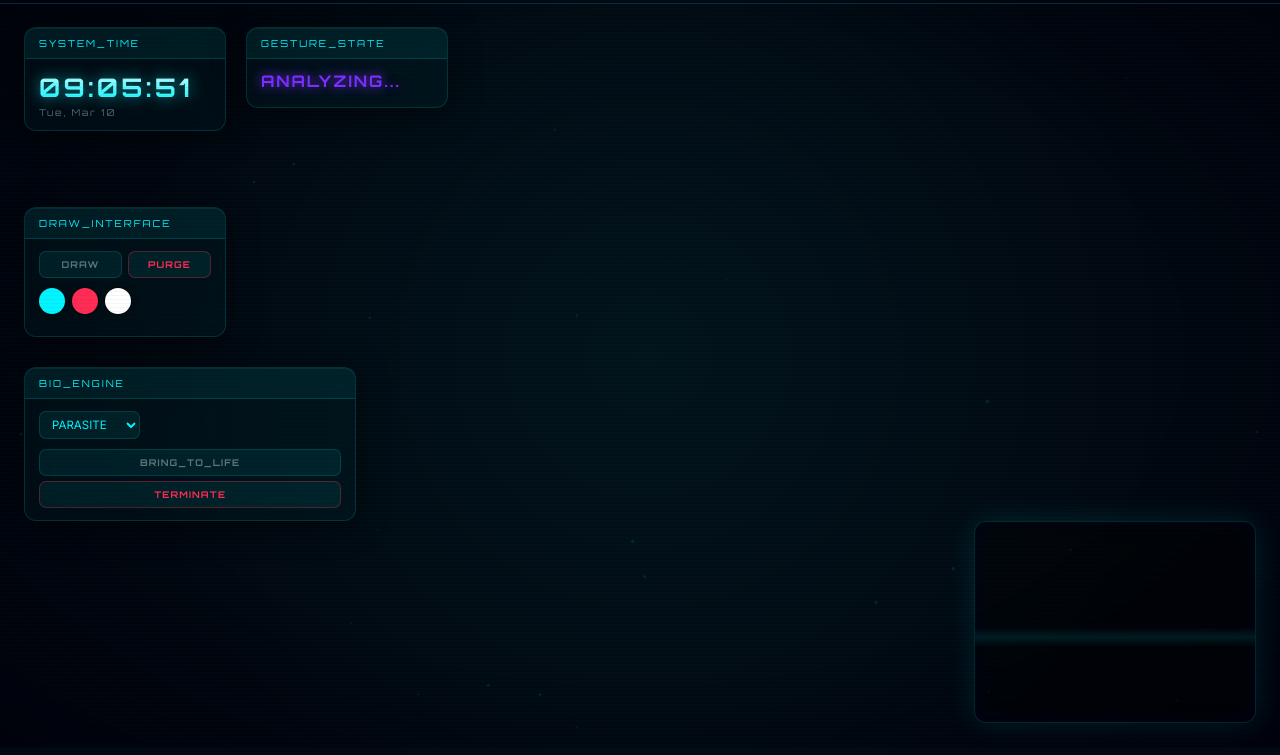
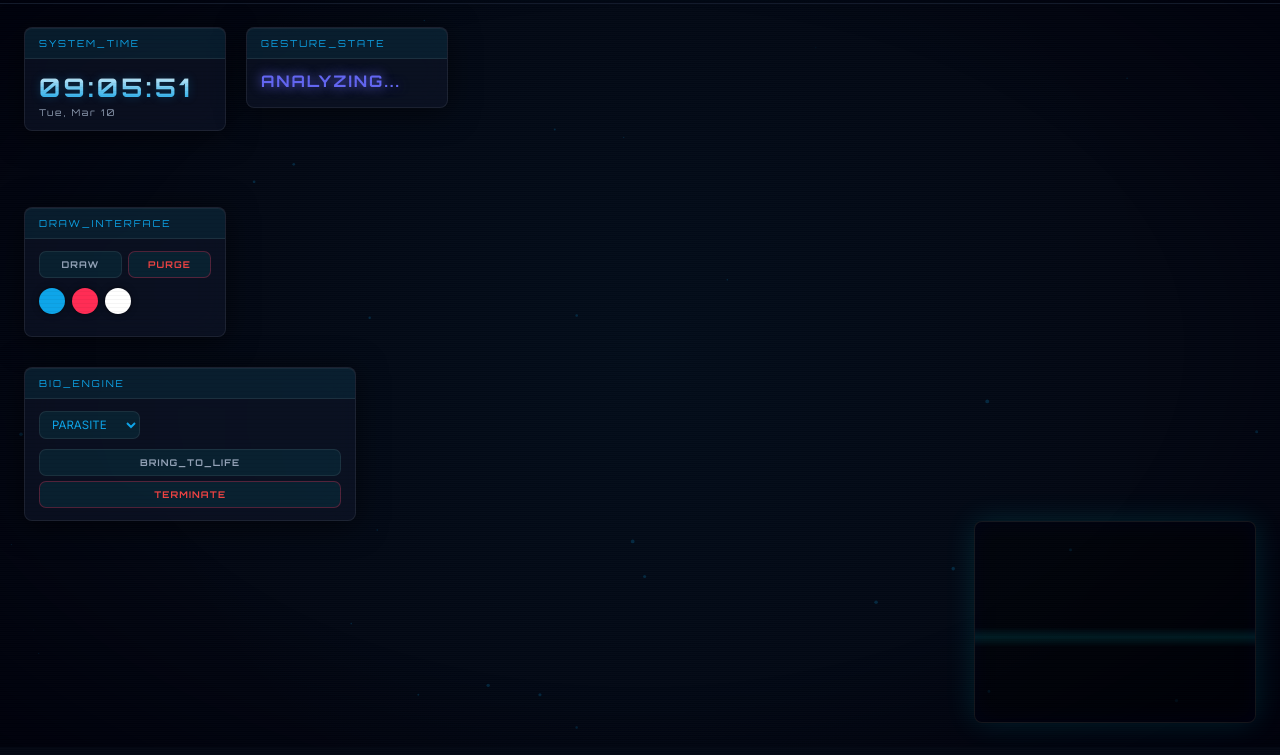
Before and after one commit to Jothankato05/saint-prime, a website: page index.html in a window 1280 px wide. Shown: the part 53-808 px from the top of the page. Drawn offline with Linux system fonts and the light colour scheme.

Commit message:
Design: overhaul color palette for a solid and professional aesthetic. - Switched from neon cyan to Sky Blue and Deep Space Navy. - Solidified glassmorphism elements with higher contrast. - Reduced glow intensities for a cleaner look. - Synced JS and HTML color defaults with the new theme.

```diff
--- a/index.html
+++ b/index.html
@@ -88,7 +88,7 @@
                         <button class="tool-btn danger" onclick="clearCanvas()">PURGE</button>
                     </div>
                     <div class="color-row">
-                        <div class="color-swatch" style="background:var(--cyan)" onclick="setColor('#00f5ff')"></div>
+                        <div class="color-swatch" style="background:var(--cyan)" onclick="setColor('#0ea5e9')"></div>
                         <div class="color-swatch" style="background:#ff2d55" onclick="setColor('#ff2d55')"></div>
                         <div class="color-swatch" style="background:#fff" onclick="setColor('#fff')"></div>
                     </div>
--- a/saint-prime.js
+++ b/saint-prime.js
@@ -15,7 +15,7 @@ let state = {
   handPresent: false,
   mode: 'STANDBY',
   tool: 'draw',
-  color: '#00f5ff',
+  color: '#0ea5e9',
   strokeSize: 4,
   lastHandPos: { x: 0, y: 0 },
   isDrawing: false,
@@ -373,7 +373,7 @@ function particleLoop() {
     p.x += p.vx; p.y += p.vy;
     if (p.x < 0 || p.x > innerWidth) p.vx *= -1;
     if (p.y < 0 || p.y > innerHeight) p.vy *= -1;
-    pCtx.fillStyle = 'rgba(0, 245, 255, 0.1)';
+    pCtx.fillStyle = 'rgba(14, 165, 233, 0.2)';
     pCtx.beginPath(); pCtx.arc(p.x, p.y, p.size, 0, Math.PI * 2); pCtx.fill();
   });
   requestAnimationFrame(particleLoop);
--- a/style.css
+++ b/style.css
@@ -4,21 +4,28 @@
    ============================================================ */
 
 :root {
-    --cyan: #00f5ff;
-    --cyan-dim: rgba(0, 245, 255, 0.12);
-    --cyan-glow: 0 0 15px rgba(0, 245, 255, 0.6);
-    --purple: #7b2fff;
-    --bg: #02060e;
-    --glass: rgba(0, 245, 255, 0.03);
-    --glass-border: rgba(0, 245, 255, 0.15);
-    --text: #e0f7ff;
-    --text-dim: rgba(224, 247, 255, 0.4);
-    --green: #00ff88;
-    --red: #ff2d55;
-    --radius: 12px;
+    /* Solid & Professional Palette */
+    --cyan: #0ea5e9;
+    /* Sky Blue */
+    --cyan-dim: rgba(14, 165, 233, 0.1);
+    --cyan-glow: 0 0 10px rgba(14, 165, 233, 0.25);
+    --purple: #6366f1;
+    /* Indigo */
+    --purple-glow: 0 0 10px rgba(99, 102, 241, 0.3);
+    --bg: #030712;
+    /* Deep Space Navy */
+    --glass: rgba(15, 23, 42, 0.6);
+    /* Deeper, more solid glass */
+    --glass-border: rgba(255, 255, 255, 0.08);
+    --text: #f8fafc;
+    --text-dim: #94a3b8;
+    --green: #10b981;
+    --red: #ef4444;
+    --radius: 8px;
+    /* Slightly tighter corners for professionalism */
     --font-main: 'Orbitron', sans-serif;
     --font-body: 'Inter', sans-serif;
-    --transition: 0.3s cubic-bezier(0.4, 0, 0.2, 1);
+    --transition: 0.2s cubic-bezier(0.4, 0, 0.2, 1);
 }
 
 html,
@@ -32,8 +39,8 @@ body {
     user-select: none;
     /* Holographic noise texture */
     background-image:
-        radial-gradient(circle at 50% 50%, rgba(0, 245, 255, 0.05) 0%, transparent 70%),
-        repeating-linear-gradient(rgba(0, 0, 0, 0) 0, rgba(0, 0, 0, 0) 1px, rgba(0, 245, 255, 0.02) 1px, rgba(0, 245, 255, 0.02) 2px);
+        radial-gradient(circle at 50% 50%, rgba(14, 165, 233, 0.04) 0%, transparent 70%),
+        repeating-linear-gradient(rgba(0, 0, 0, 0) 0, rgba(0, 0, 0, 0) 1px, rgba(255, 255, 255, 0.01) 1px, rgba(255, 255, 255, 0.01) 2px);
 }
 
 /* ============================================================
@@ -194,10 +201,10 @@ body {
     width: 600px;
     height: 600px;
     transform: translate(-50%, -50%);
-    border: 1px solid rgba(0, 245, 255, 0.1);
+    border: 1px solid rgba(255, 255, 255, 0.02);
     border-radius: 50%;
-    border-left: 2px solid var(--cyan);
-    border-right: 2px solid var(--cyan);
+    border-left: 2px solid var(--cyan-dim);
+    border-right: 2px solid var(--cyan-dim);
     animation: spin 20s linear infinite;
 }
 
@@ -248,11 +255,11 @@ body {
 
 /* STARK WIDGETS */
 .stark-widget {
-    background: rgba(0, 20, 40, 0.15);
-    backdrop-filter: blur(25px);
+    background: var(--glass);
+    backdrop-filter: blur(20px) saturate(180%);
     border: 1px solid var(--glass-border);
-    border-radius: 4px;
-    box-shadow: 0 0 40px rgba(0, 0, 0, 0.5);
+    border-radius: var(--radius);
+    box-shadow: 0 10px 40px rgba(0, 0, 0, 0.8), inset 0 1px 1px rgba(255, 255, 255, 0.05);
 }
 
 .widget-header {
```
